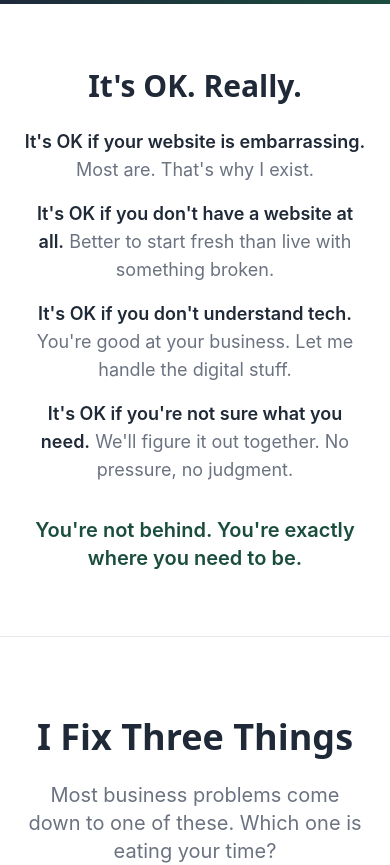
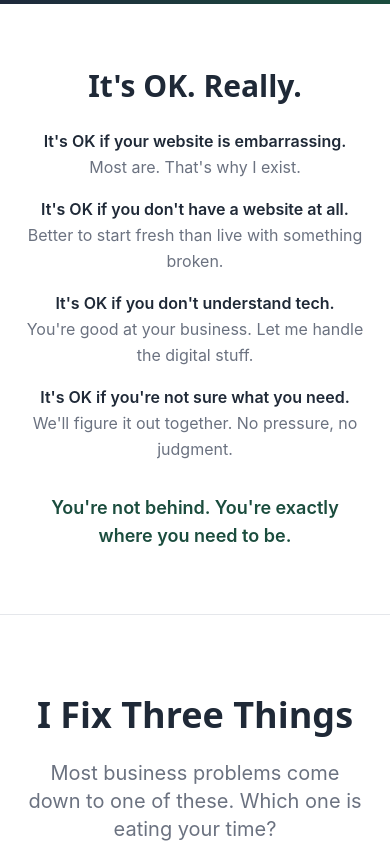
Before and after one commit to builtbytom/built-by-tom-website, a Next.js app: page / in a window 390 px wide. Shown: the part 920-1785 px from the top of the page. Built offline with nearby package versions, Linux system fonts and the light colour scheme.

Commit message:
Fix homepage formatting issues
- Remove hanging CTA text in WhatTomFixesPreview component
- Improve mobile responsiveness for It's OK section
- Add better text wrapping and spacing for mobile devices
- Fix potential display issues with block/inline spans

```diff
--- a/src/app/page.tsx
+++ b/src/app/page.tsx
@@ -150,25 +150,25 @@ export default function Home() {
           <h2 className="font-display font-bold text-3xl lg:text-4xl text-foreground mb-6">
             It's OK. Really.
           </h2>
-          <div className="text-lg text-text-light space-y-4 max-w-3xl mx-auto">
-            <p>
-              <span className="font-semibold text-foreground">It's OK if your website is embarrassing.</span> Most are.
-              That's why I exist.
+          <div className="text-base sm:text-lg text-text-light space-y-4 max-w-3xl mx-auto">
+            <p className="leading-relaxed">
+              <span className="font-semibold text-foreground block sm:inline">It's OK if your website is embarrassing.</span>
+              <span className="block sm:inline"> Most are. That's why I exist.</span>
             </p>
-            <p>
-              <span className="font-semibold text-foreground">It's OK if you don't have a website at all.</span> Better
-              to start fresh than live with something broken.
+            <p className="leading-relaxed">
+              <span className="font-semibold text-foreground block sm:inline">It's OK if you don't have a website at all.</span>
+              <span className="block sm:inline"> Better to start fresh than live with something broken.</span>
             </p>
-            <p>
-              <span className="font-semibold text-foreground">It's OK if you don't understand tech.</span> You're
-              good at your business. Let me handle the digital stuff.
+            <p className="leading-relaxed">
+              <span className="font-semibold text-foreground block sm:inline">It's OK if you don't understand tech.</span>
+              <span className="block sm:inline"> You're good at your business. Let me handle the digital stuff.</span>
             </p>
-            <p>
-              <span className="font-semibold text-foreground">It's OK if you're not sure what you need.</span> We'll
-              figure it out together. No pressure, no judgment.
+            <p className="leading-relaxed">
+              <span className="font-semibold text-foreground block sm:inline">It's OK if you're not sure what you need.</span>
+              <span className="block sm:inline"> We'll figure it out together. No pressure, no judgment.</span>
             </p>
           </div>
-          <p className="text-xl text-primary font-semibold mt-8">
+          <p className="text-lg sm:text-xl text-primary font-semibold mt-8">
             You're not behind. You're exactly where you need to be.
           </p>
         </div>
--- a/src/components/WhatTomFixesPreview.tsx
+++ b/src/components/WhatTomFixesPreview.tsx
@@ -48,7 +48,7 @@ export default function WhatTomFixesPreview() {
 
         <div className="text-center mt-12">
           <p className="text-lg text-foreground font-semibold">
-            Not sure which one is your biggest headache? Let's talk about it.
+            Not sure which one is your biggest headache?
           </p>
         </div>
       </div>
```
